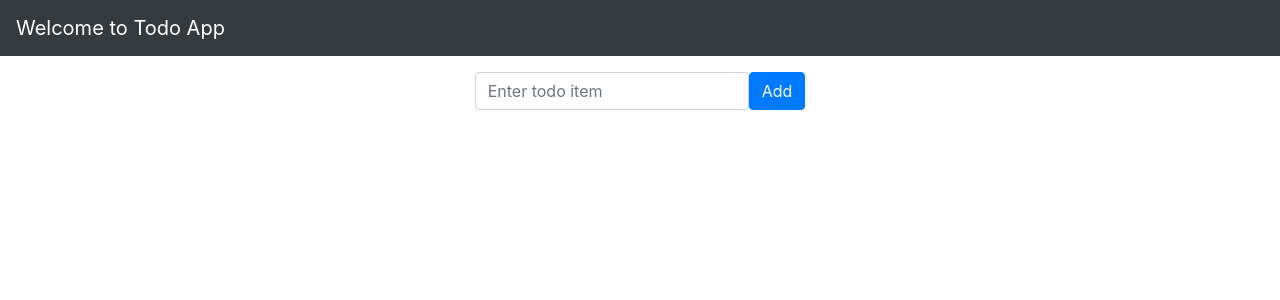
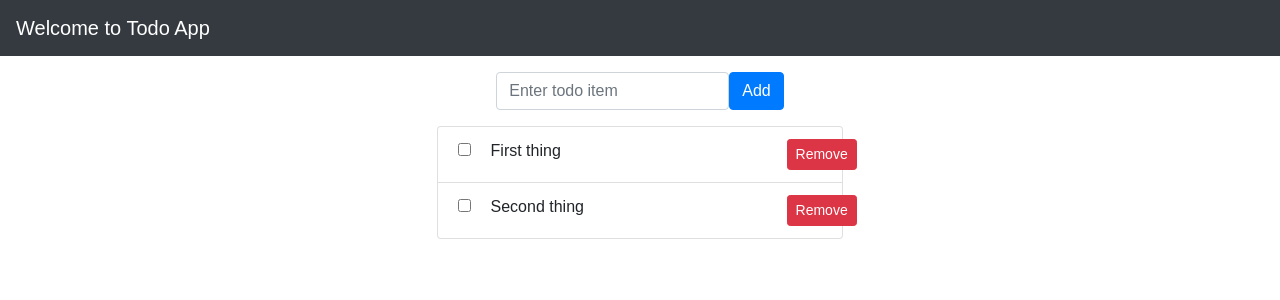
Before and after one commit to ZulfiqarAkram/todo-react-app, a React (Create React App) app: page / in a window 1280 px wide. Shown: the top 300 px of the page. Built offline with nearby package versions, Linux system fonts and the light colour scheme.

Commit message:
updated UI

```diff
--- a/src/components/CreateItem.css
+++ /dev/null
@@ -1,5 +0,0 @@
-.todoItem_Input{
-    margin-top: 20px;
-    width: 30%;
-    padding: 5px;
-}
--- a/src/components/TodoItem.js
+++ b/src/components/TodoItem.js
@@ -1,14 +1,36 @@
 import React from 'react'
 import {connect} from 'react-redux'
-import {Col, ListGroup, Row} from 'react-bootstrap'
+import {Col, ListGroup, Row, Form, Button} from 'react-bootstrap'
 
 const TodoItem = ({todoList}) => {
+
+    function completedTodo(isDone) {
+        return {
+            textDecoration: isDone ? 'line-through' : 'none'
+        }
+    }
+
     return (
         <Row className="justify-content-md-center mt-3">
-            <Col md="auto">
+            <Col md="4">
                 <ListGroup>
-                    {todoList && todoList.map(todo => {
-                        return <ListGroup.Item>{todo.name}</ListGroup.Item>
+                    {todoList && todoList.map((todo, index) => {
+                        return <ListGroup.Item key={index}>
+                            <Row>
+                                <Col xs lg="1">
+                                    <Form.Check
+                                        inline
+                                        value={todo.isDone}
+                                        type="checkbox"
+                                        id={`todo-item-checkbox-${index}`}
+                                    />
+                                </Col>
+                                <Col md="9" className="text-left" style={completedTodo(todo.isDone)}> {todo.name}</Col>
+                                <Col xs lg="1">
+                                    <Button variant="danger" size="sm">Remove</Button>
+                                </Col>
+                            </Row>
+                        </ListGroup.Item>
                     })}
                 </ListGroup>
             </Col>
@@ -16,9 +38,7 @@ const TodoItem = ({todoList}) => {
     )
 };
 
-const mapStateToProps = (state)=>{
-    console.log("state",state)
-    return state
-}
-
+const mapStateToProps = (state) => ({
+    todoList: state.todo.todoItemsList
+})
 export default connect(mapStateToProps)(TodoItem)
--- a/src/index.js
+++ b/src/index.js
@@ -1,14 +1,15 @@
+import 'bootstrap/dist/css/bootstrap.css';
 import React from 'react';
 import ReactDOM from 'react-dom';
+import {Provider} from 'react-redux';
+import App from './App';
 import './index.css';
-import 'bootstrap/dist/css/bootstrap.css';
-import App from './App';
 import registerServiceWorker from './registerServiceWorker';
-import {Provider} from 'react-redux'
-import configureStore from './store/todo'
-import {createStore} from "redux";
-import rootReducers from "./reducers";
+import store from './store/todo'
 
-
-ReactDOM.render(<App/>, document.getElementById('root'));
+ReactDOM.render(
+    <Provider store={store}>
+        <App/>
+    </Provider>,
+    document.getElementById('root'));
 registerServiceWorker();
--- a/src/reducers/index.js
+++ b/src/reducers/index.js
@@ -1,6 +1,5 @@
 import {combineReducers} from 'redux'
-import todoOperations from './todo'
+import todo from './todo'
 
-const rootReducers = () => combineReducers({todo:todoOperations});
-
-export default rootReducers;
+const rootReducer = () => combineReducers({todo});
+export default rootReducer;
--- a/src/reducers/todo.js
+++ b/src/reducers/todo.js
@@ -1,25 +1,30 @@
-import {SAVE_NEW_ITEM,EMPTY_TODO_LIST} from '../actions/todo'
+import {SAVE_NEW_ITEM, EMPTY_TODO_LIST} from '../actions/todo'
 
-const INITIAL_STATE={
-    todoItemsList:[
+const INITIAL_STATE = {
+    todoItemsList: [
         {
-            name:'First thing',
-            isDone:false
+            name: 'First thing',
+            isDone: false
         },
         {
-            name:'Second thing',
-            isDone:false
+            name: 'Second thing',
+            isDone: false
         }
     ]
 };
 
-const todoOperations=(state=INITIAL_STATE,action)=>{
-    console.log("createNewTodoItem called")
+const todo = (state = INITIAL_STATE, action) => {
+    console.log("createNewTodoItem called");
     switch (action.type) {
         case SAVE_NEW_ITEM:
+            let todoItem = [...state.todoItemsList];
+            todoItem.push({
+                name: action.payload,
+                isDone: false
+            });
             return {
                 ...state,
-                todoItemsList: {...state.todoItemsList,...action.payload}
+                todoItemsList: [...todoItem]
             };
         case EMPTY_TODO_LIST:
             return {...INITIAL_STATE};
@@ -29,4 +34,4 @@ const todoOperations=(state=INITIAL_STATE,action)=>{
     }
 };
 
-export default todoOperations;
+export default todo;
--- a/src/store/todo.js
+++ b/src/store/todo.js
@@ -1,7 +1,6 @@
 import {createStore} from 'redux'
-import rootReducers from '../reducers/index'
+import rootReducer from '../reducers/index';
 
+const store = createStore(rootReducer());
 
-export default function configureStore() {
-    return
-}
+export default store
```
Also changed, not shown: src/App.js (+0 -7 lines).
